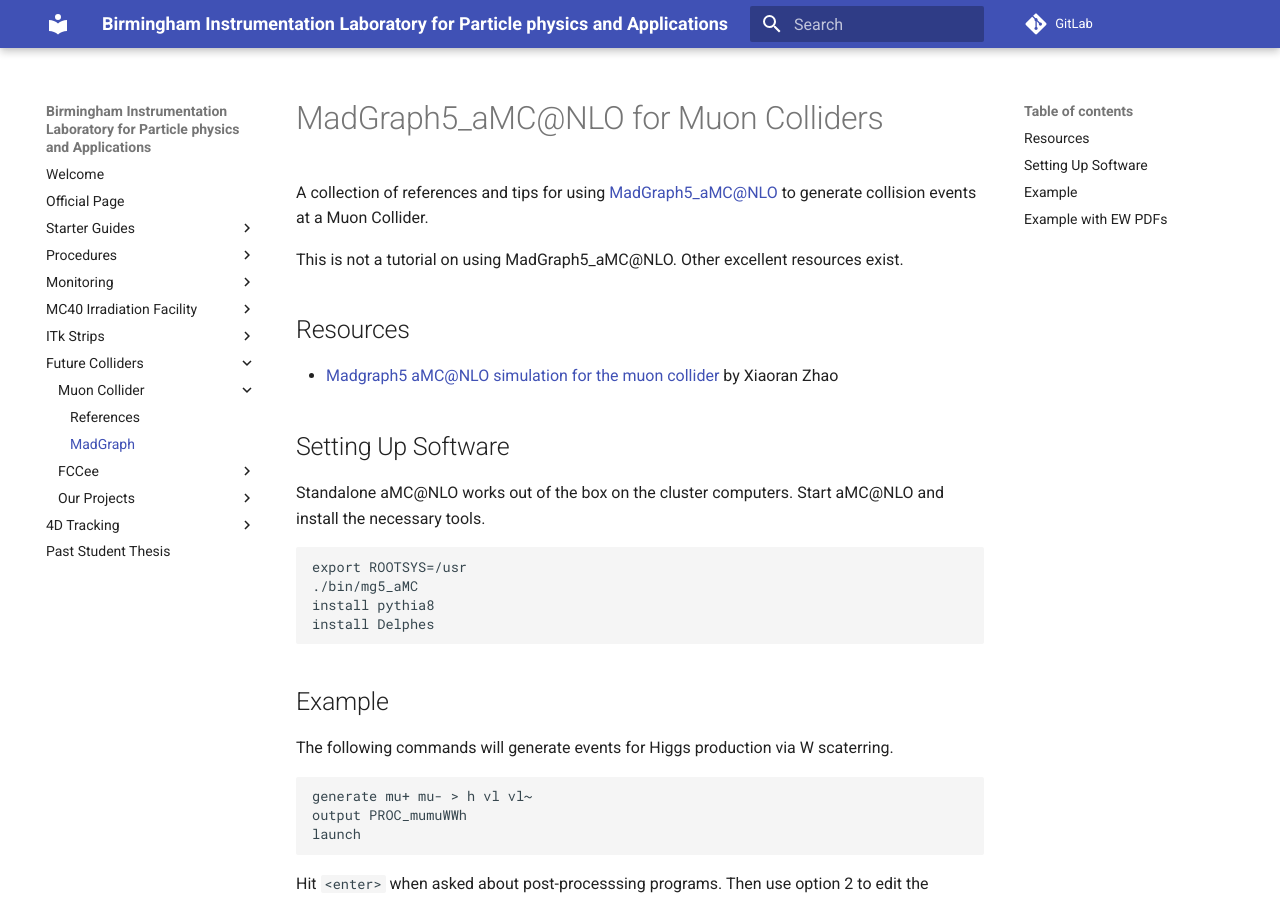
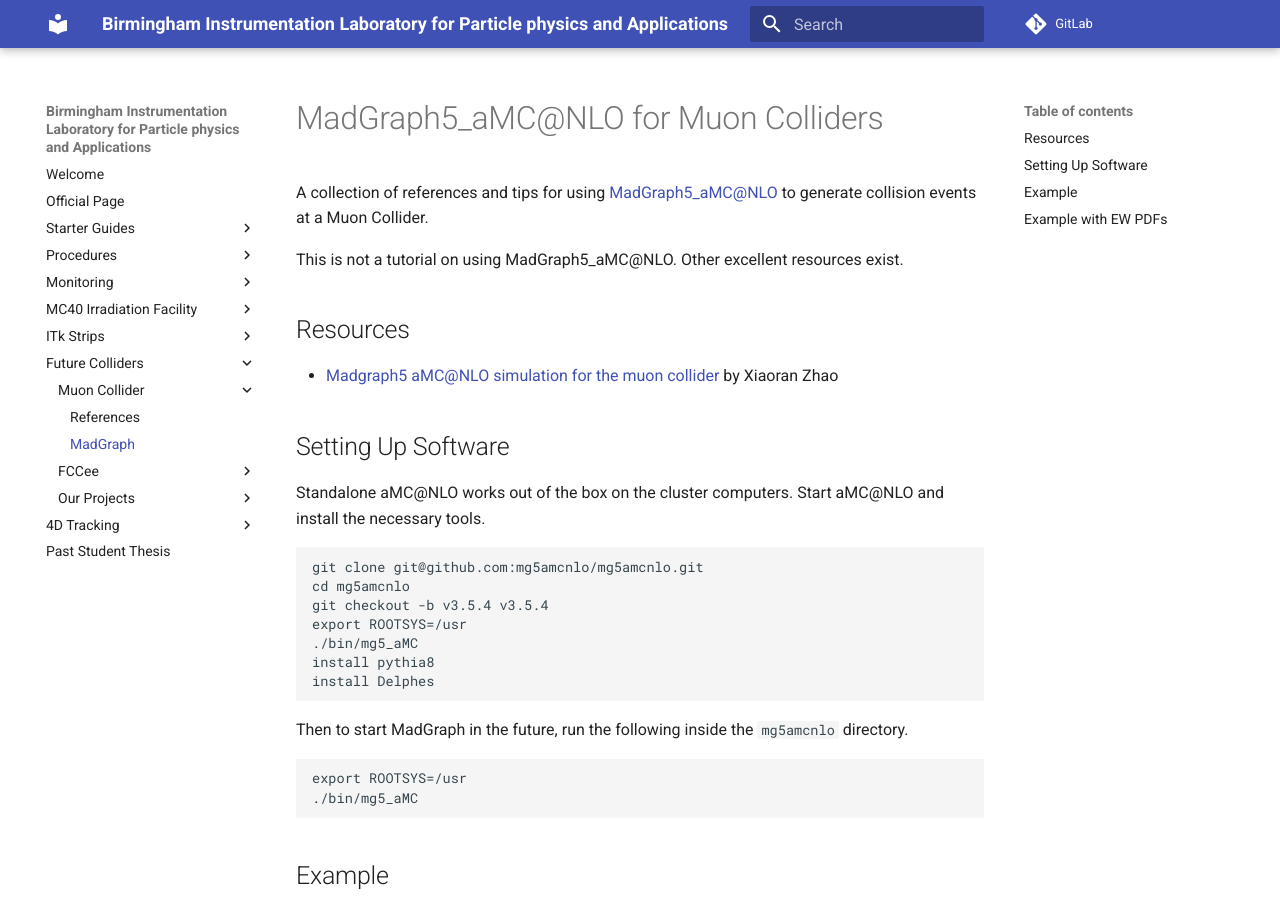
Before and after one commit to BILPAware/wiki, an MkDocs documentation site: the page built from docs/muoncollider/madgraph.md, in a window 1280 px wide and 900 px high. Built offline with MkDocs 1.6.1 and Material for MkDocs 9.7.7, drawn with Linux system fonts in a browser that asks for light colours.

Commit message:
Add madgraph version.

````diff
--- a/docs/muoncollider/madgraph.md
+++ b/docs/muoncollider/madgraph.md
@@ -12,10 +12,20 @@ This is not a tutorial on using MadGraph5_aMC@NLO. Other excellent resources exi
 Standalone aMC@NLO works out of the box on the cluster computers. Start aMC@NLO and install the necessary tools.
 
 ```shell
+git clone git@github.com:mg5amcnlo/mg5amcnlo.git
+cd mg5amcnlo
+git checkout -b v3.5.4 v3.5.4
 export ROOTSYS=/usr
 ./bin/mg5_aMC
 install pythia8
 install Delphes
+```
+
+Then to start MadGraph in the future, run the following inside the `mg5amcnlo` directory.
+
+```shell
+export ROOTSYS=/usr
+./bin/mg5_aMC
 ```
 
 ## Example
````
